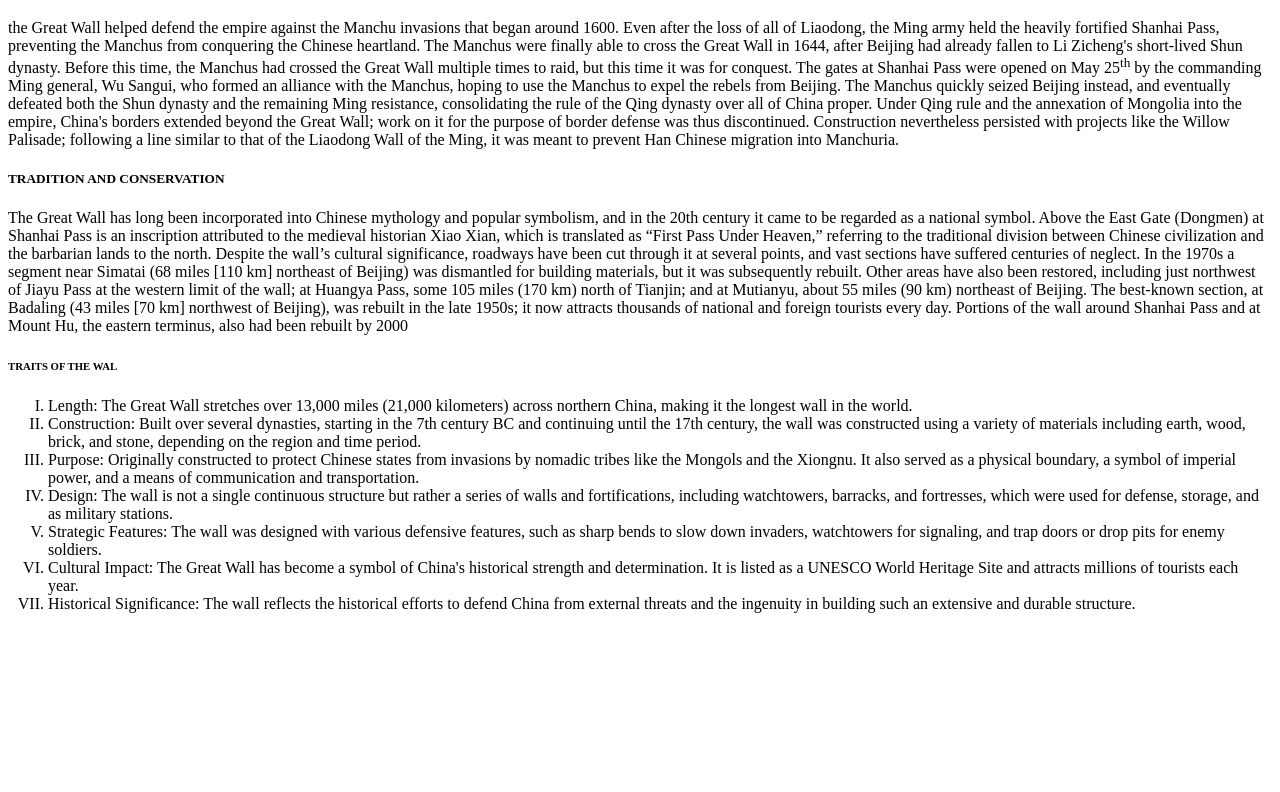
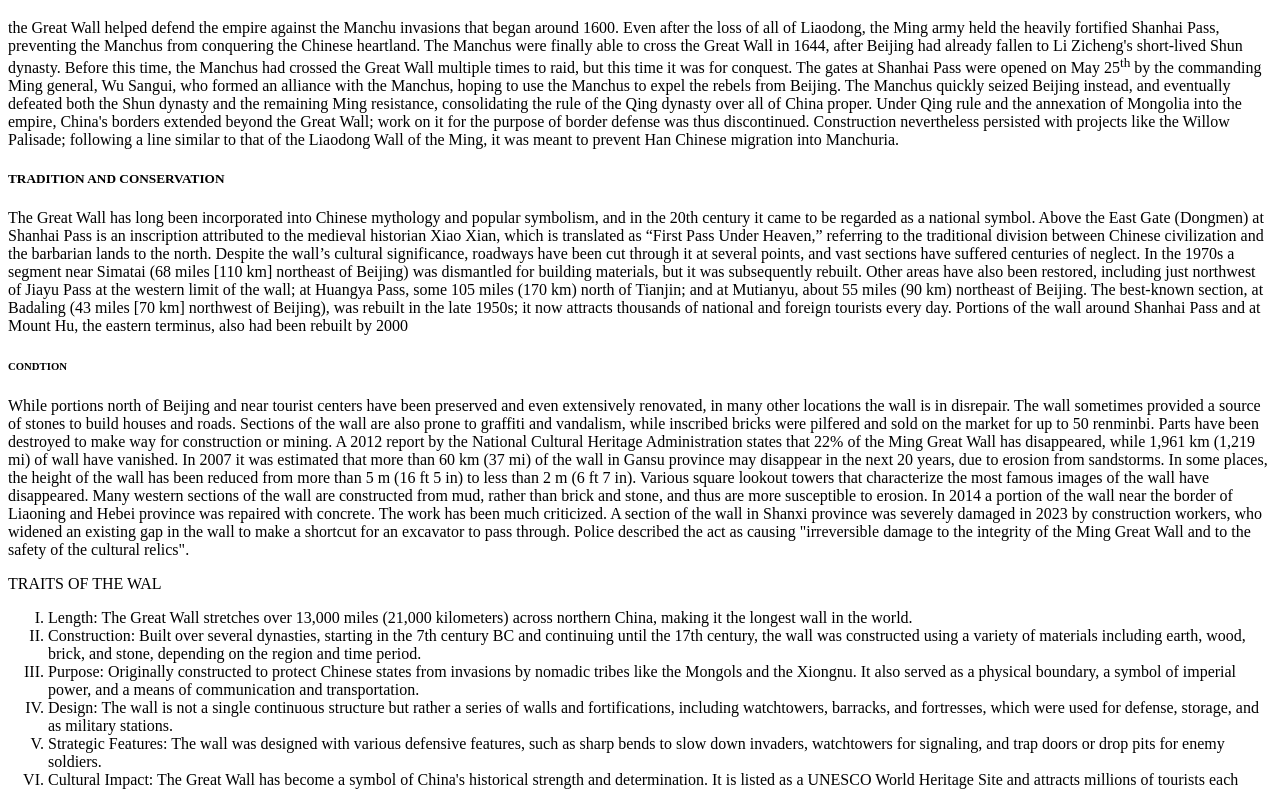
Before and after one commit to Ssaammy/cli, a plain HTML site: page index.html in a window 1280 px wide. Shown: the part 518-1310 px from the top of the page. Before the commit the page ends 1147 px from the top, so only its background shows below. Drawn offline with Linux system fonts and the light colour scheme.

Commit message:
META 1.1

```diff
--- a/index.html
+++ b/index.html
@@ -38,8 +38,16 @@
     Despite the wall’s cultural significance, roadways have been cut through it at several points, and vast sections have suffered centuries of neglect. In the 1970s a segment near Simatai (68 miles [110 km] northeast of Beijing) was dismantled for building materials, but it was subsequently rebuilt. Other areas have also been restored, including just northwest of Jiayu Pass at the western limit of the wall; at Huangya Pass, some 105 miles (170 km) north of Tianjin; and at Mutianyu, about 55 miles (90 km) northeast of Beijing. The best-known section, at Badaling (43 miles [70 km] northwest of Beijing), was rebuilt in the late 1950s; it now attracts thousands of national and foreign tourists every day. Portions of the wall around Shanhai Pass and at Mount Hu, the eastern terminus, also had been rebuilt by 2000 </p>
     </section>
 
+    <section id="CONDTION">
+    <h6>CONDTION</h6>
+   <P> While portions north of Beijing and near tourist centers have been preserved and even extensively renovated, in many other locations the wall is in disrepair. The wall sometimes provided a source of stones to build houses and roads. Sections of the wall are also prone to graffiti and vandalism, while inscribed bricks were pilfered and sold on the market for up to 50 renminbi. Parts have been destroyed to make way for construction or mining.
+   A 2012 report by the National Cultural Heritage Administration states that 22% of the Ming Great Wall has disappeared, while 1,961 km (1,219 mi) of wall have vanished. In 2007 it was estimated that more than 60 km (37 mi) of the wall in Gansu province may disappear in the next 20 years, due to erosion from sandstorms. In some places, the height of the wall has been reduced from more than 5 m (16 ft 5 in) to less than 2 m (6 ft 7 in). Various square lookout towers that characterize the most famous images of the wall have disappeared. Many western sections of the wall are constructed from mud, rather than brick and stone, and thus are more susceptible to erosion. In 2014 a portion of the wall near the border of Liaoning and Hebei province was repaired with concrete. The work has been much criticized.
+   A section of the wall in Shanxi province was severely damaged in 2023 by construction workers, who widened an existing gap in the wall to make a shortcut for an excavator to pass through. Police described the act as causing "irreversible damage to the integrity of the Ming Great Wall and to the safety of the cultural relics".
+</P>
+
+    </section>
     <section id="TRAITS OF THE WALL">
-     <h6>TRAITS OF THE WAL</h6>
+     <h7>TRAITS OF THE WAL</h7>
      <ol type="I">
         <li>Length: The Great Wall stretches over 13,000 miles (21,000 kilometers) across northern China, making it the longest wall in the world.</li>
         <li>Construction: Built over several dynasties, starting in the 7th century BC and continuing until the 17th century, the wall was constructed using a variety of materials including earth, wood, brick, and stone, depending on the region and time period.</li>
```
